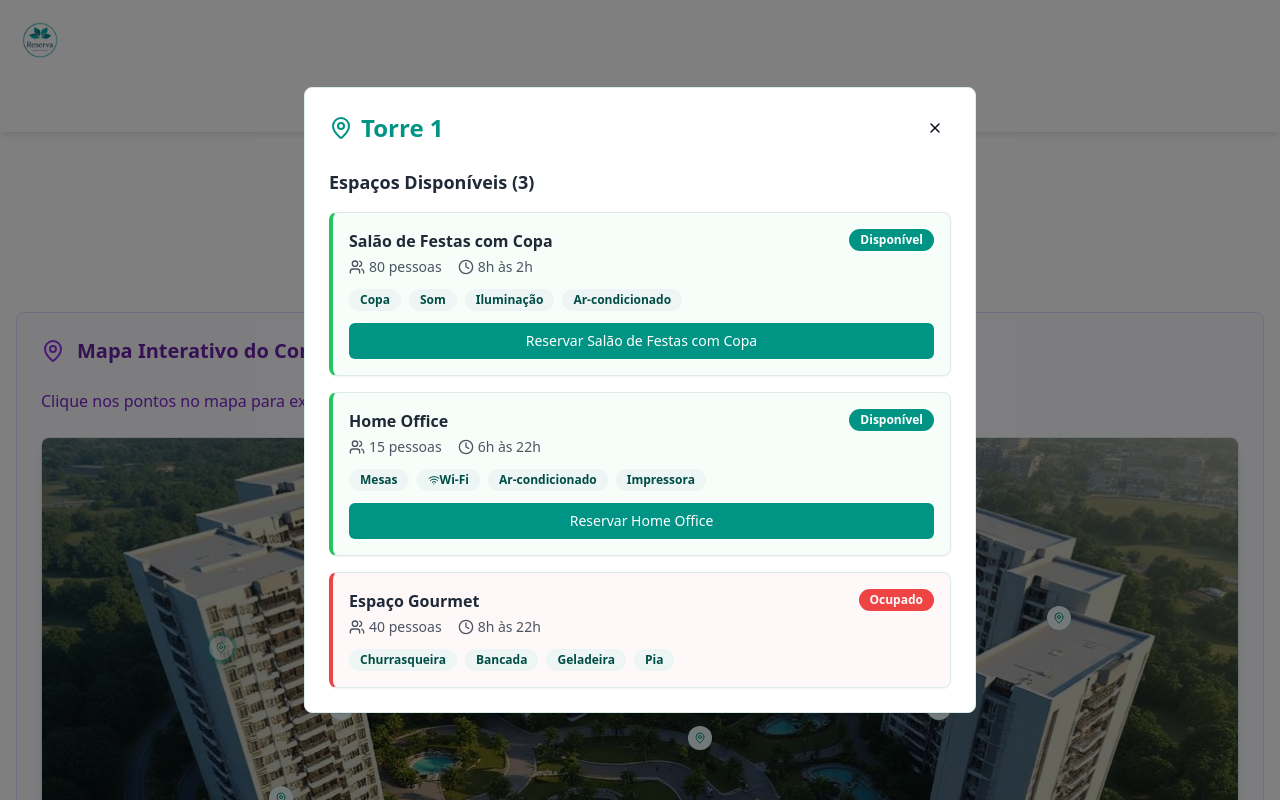
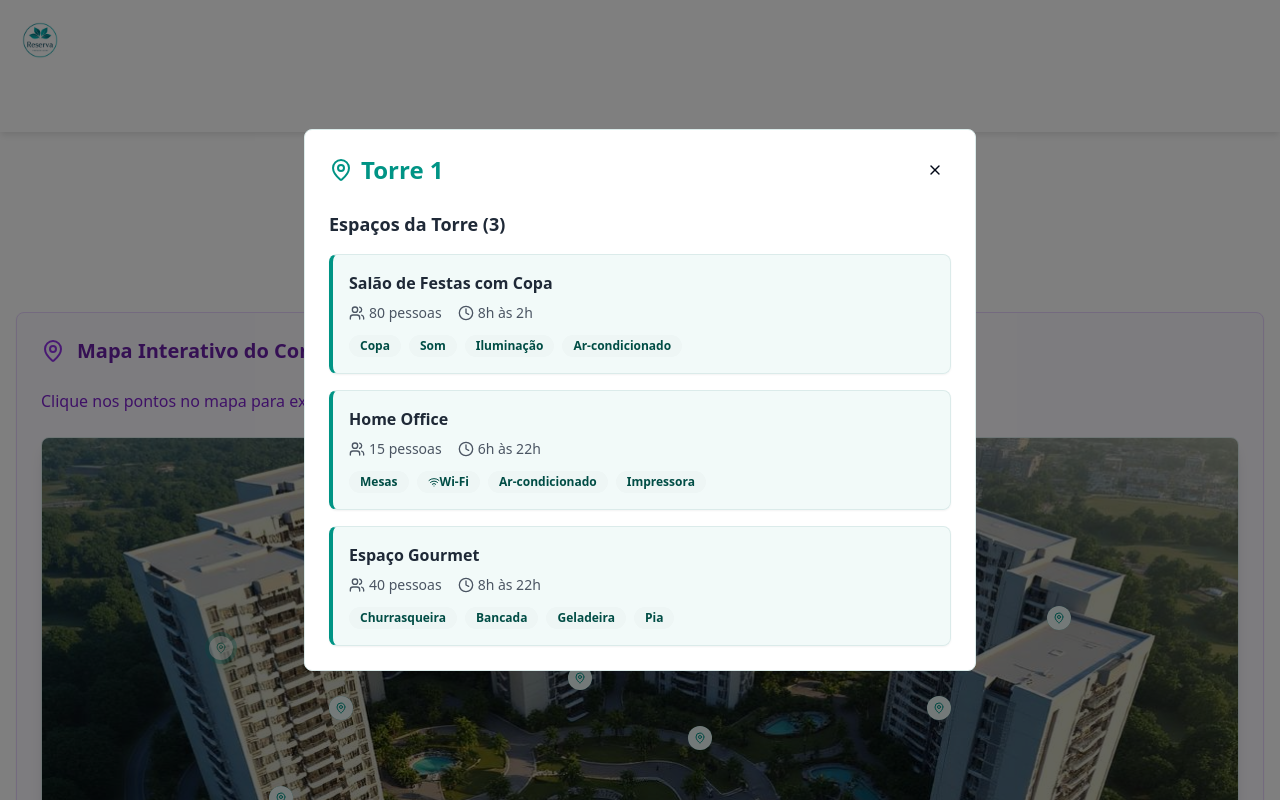
Before and after one commit to brenomaini/meu-mo-app-guide, a React (Vite) app: page /mapas-espacos in a window 1280 px wide. Both pictures are taken after a click on the button 221 px from the left and 648 px from the top of the page. Shown: the top 800 px of the page. Built offline with nearby package versions, Linux system fonts and the light colour scheme.

Commit message:
Refactor interactive map
Remove booking and availability features from the interactive map, leaving only information about size, amenities, and hours.

```diff
--- a/src/components/InteractiveCondominiumMap.tsx
+++ b/src/components/InteractiveCondominiumMap.tsx
@@ -18,7 +18,6 @@ interface Space {
   capacity: number;
   amenities: string[];
   hours: string;
-  available: boolean;
 }
 
 const towers: Tower[] = [
@@ -32,24 +31,21 @@ const towers: Tower[] = [
         name: "Salão de Festas com Copa",
         capacity: 80,
         amenities: ["Copa", "Som", "Iluminação", "Ar-condicionado"],
-        hours: "8h às 2h",
-        available: true
+        hours: "8h às 2h"
       },
       {
         id: "home-office-1",
         name: "Home Office",
         capacity: 15,
         amenities: ["Mesas", "Wi-Fi", "Ar-condicionado", "Impressora"],
-        hours: "6h às 22h",
-        available: true
+        hours: "6h às 22h"
       },
       {
         id: "espaco-gourmet-1",
         name: "Espaço Gourmet",
         capacity: 40,
         amenities: ["Churrasqueira", "Bancada", "Geladeira", "Pia"],
-        hours: "8h às 22h",
-        available: false
+        hours: "8h às 22h"
       }
     ]
   },
@@ -63,16 +59,14 @@ const towers: Tower[] = [
         name: "Espaço Teen com Lavabo",
         capacity: 25,
         amenities: ["Jogos", "Lavabo", "Som", "Iluminação"],
-        hours: "8h às 22h",
-        available: true
+        hours: "8h às 22h"
       },
       {
         id: "salao-festa-2",
         name: "Salão de Festa com Copa",
         capacity: 70,
         amenities: ["Copa", "Som", "Iluminação", "Ar-condicionado"],
-        hours: "8h às 2h",
-        available: true
+        hours: "8h às 2h"
       }
     ]
   },
@@ -86,8 +80,7 @@ const towers: Tower[] = [
         name: "Salão de Festas com Copa",
         capacity: 75,
         amenities: ["Copa", "Som", "Iluminação", "Ar-condicionado"],
-        hours: "8h às 2h",
-        available: true
+        hours: "8h às 2h"
       }
     ]
   },
@@ -101,16 +94,14 @@ const towers: Tower[] = [
         name: "Oficina de Bricolagem",
         capacity: 15,
         amenities: ["Ferramentas", "Bancadas", "Iluminação", "Ventilação"],
-        hours: "8h às 18h",
-        available: true
+        hours: "8h às 18h"
       },
       {
         id: "bicicletario-4",
         name: "Bicicletário",
         capacity: 50,
         amenities: ["Suportes", "Segurança", "Cobertura"],
-        hours: "24h",
-        available: true
+        hours: "24h"
       }
     ]
   },
@@ -124,24 +115,21 @@ const towers: Tower[] = [
         name: "Espaço Gourmet",
         capacity: 45,
         amenities: ["Churrasqueira", "Bancada", "Geladeira", "Pia"],
-        hours: "8h às 22h",
-        available: true
+        hours: "8h às 22h"
       },
       {
         id: "salao-jogos-5",
         name: "Salão de Jogos Adulto",
         capacity: 30,
         amenities: ["Mesa de Sinuca", "Jogos", "Som", "Ar-condicionado"],
-        hours: "8h às 22h",
-        available: false
+        hours: "8h às 22h"
       },
       {
         id: "bicicletario-5",
         name: "Bicicletário",
         capacity: 50,
         amenities: ["Suportes", "Segurança", "Cobertura"],
-        hours: "24h",
-        available: true
+        hours: "24h"
       }
     ]
   },
@@ -155,16 +143,14 @@ const towers: Tower[] = [
         name: "Espaço Yoga",
         capacity: 20,
         amenities: ["Tatames", "Espelhos", "Som", "Ar-condicionado"],
-        hours: "6h às 22h",
-        available: true
+        hours: "6h às 22h"
       },
       {
         id: "biblioteca-6",
         name: "Biblioteca com Espaço Leitura",
         capacity: 25,
         amenities: ["Livros", "Poltronas", "Mesas", "Wi-Fi", "Silêncio"],
-        hours: "8h às 20h",
-        available: true
+        hours: "8h às 20h"
       }
     ]
   },
@@ -178,16 +164,14 @@ const towers: Tower[] = [
         name: "Espaço com Terraço",
         capacity: 35,
         amenities: ["Terraço", "Vista", "Mobiliário", "Iluminação"],
-        hours: "8h às 22h",
-        available: true
+        hours: "8h às 22h"
       },
       {
         id: "brinquedoteca-7",
         name: "Brinquedoteca com Terraço Leitura",
         capacity: 20,
         amenities: ["Brinquedos", "Terraço", "Livros", "Segurança"],
-        hours: "8h às 18h",
-        available: true
+        hours: "8h às 18h"
       }
     ]
   },
@@ -201,32 +185,28 @@ const towers: Tower[] = [
         name: "Salão de Reuniões com Terraço",
         capacity: 20,
         amenities: ["Mesa", "Projetor", "Wi-Fi", "Terraço", "Ar-condicionado"],
-        hours: "8h às 18h",
-        available: true
+        hours: "8h às 18h"
       },
       {
         id: "foyer-cinema-8",
         name: "Foyer de Cinema",
         capacity: 15,
         amenities: ["Poltronas", "Iluminação", "Decoração"],
-        hours: "19h às 23h",
-        available: true
+        hours: "19h às 23h"
       },
       {
         id: "sala-projecao-8",
         name: "Sala de Projeção",
         capacity: 8,
         amenities: ["Projetor", "Som", "Controles", "Ar-condicionado"],
-        hours: "19h às 23h",
-        available: false
+        hours: "19h às 23h"
       },
       {
         id: "cinema-8",
         name: "Cinema",
         capacity: 40,
         amenities: ["Poltronas", "Tela", "Som Surround", "Ar-condicionado"],
-        hours: "19h às 23h",
-        available: true
+        hours: "19h às 23h"
       }
     ]
   },
@@ -240,32 +220,28 @@ const towers: Tower[] = [
         name: "Salão de Festas com Copa",
         capacity: 85,
         amenities: ["Copa", "Som", "Iluminação", "Ar-condicionado", "Varanda"],
-        hours: "8h às 2h",
-        available: true
+        hours: "8h às 2h"
       },
       {
         id: "espaco-gourmet-9",
         name: "Espaço Gourmet",
         capacity: 50,
         amenities: ["Churrasqueira", "Bancada", "Geladeira", "Pia", "Forno"],
-        hours: "8h às 22h",
-        available: true
+        hours: "8h às 22h"
       },
       {
         id: "brinquedoteca-9",
         name: "Brinquedoteca com Terraço",
         capacity: 25,
         amenities: ["Brinquedos", "Terraço", "Segurança", "Climatização"],
-        hours: "8h às 18h",
-        available: false
+        hours: "8h às 18h"
       },
       {
         id: "espaco-stadium-9",
         name: "Espaço Stadium",
         capacity: 100,
         amenities: ["Telão", "Som", "Arquibancada", "Climatização"],
-        hours: "8h às 23h",
-        available: true
+        hours: "8h às 23h"
       }
     ]
   }
@@ -362,15 +338,14 @@ const InteractiveCondominiumMap = () => {
 
               <div className="space-y-4">
                 <h4 className="text-lg font-semibold text-gray-800">
-                  Espaços Disponíveis ({selectedTower.spaces.length})
+                  Espaços da Torre ({selectedTower.spaces.length})
                 </h4>
 
                 {selectedTower.spaces.map((space) => (
-                  <Card key={space.id} className={`p-4 border-l-4 ${space.available ? 'border-l-green-500 bg-green-50/50' : 'border-l-red-500 bg-red-50/50'}`}>
-                    <div className="flex items-start justify-between mb-3">
-                      <div>
-                        <h5 className="font-semibold text-gray-800">{space.name}</h5>
-                        <div className="flex items-center gap-4 text-sm text-gray-600 mt-1">
+                  <Card key={space.id} className="p-4 border-l-4 border-l-primary bg-primary/5">
+                    <div className="mb-3">
+                      <h5 className="font-semibold text-gray-800 mb-2">{space.name}</h5>
+                      <div className="flex items-center gap-4 text-sm text-gray-600">
                         <span className="flex items-center gap-1">
                           <Users className="h-4 w-4" />
                           {space.capacity} pessoas
@@ -381,10 +356,6 @@ const InteractiveCondominiumMap = () => {
                         </span>
                       </div>
                     </div>
-                      <Badge variant={space.available ? "default" : "destructive"}>
-                        {space.available ? "Disponível" : "Ocupado"}
-                      </Badge>
-                    </div>
 
                     <div className="flex flex-wrap gap-2">
                       {space.amenities.map((amenity) => (
@@ -394,12 +365,6 @@ const InteractiveCondominiumMap = () => {
                         </Badge>
                       ))}
                     </div>
-
-                    {space.available && (
-                      <Button className="w-full mt-3" size="sm">
-                        Reservar {space.name}
-                      </Button>
-                    )}
                   </Card>
                 ))}
               </div>
@@ -414,8 +379,7 @@ const InteractiveCondominiumMap = () => {
         <ul className="text-sm text-gray-600 space-y-1">
           <li>• Clique nos pontos <span className="inline-block w-3 h-3 bg-primary rounded-full mx-1"></span> no mapa para ver os espaços de cada torre</li>
           <li>• Passe o mouse sobre os pontos para ver o nome da torre</li>
-          <li>• Espaços com borda verde estão disponíveis para reserva</li>
-          <li>• Espaços com borda vermelha estão atualmente ocupados</li>
+          <li>• Visualize informações sobre capacidade, comodidades e horários de funcionamento</li>
         </ul>
       </div>
     </div>
```
Lines whose indentation alone changed are shown as unchanged.
